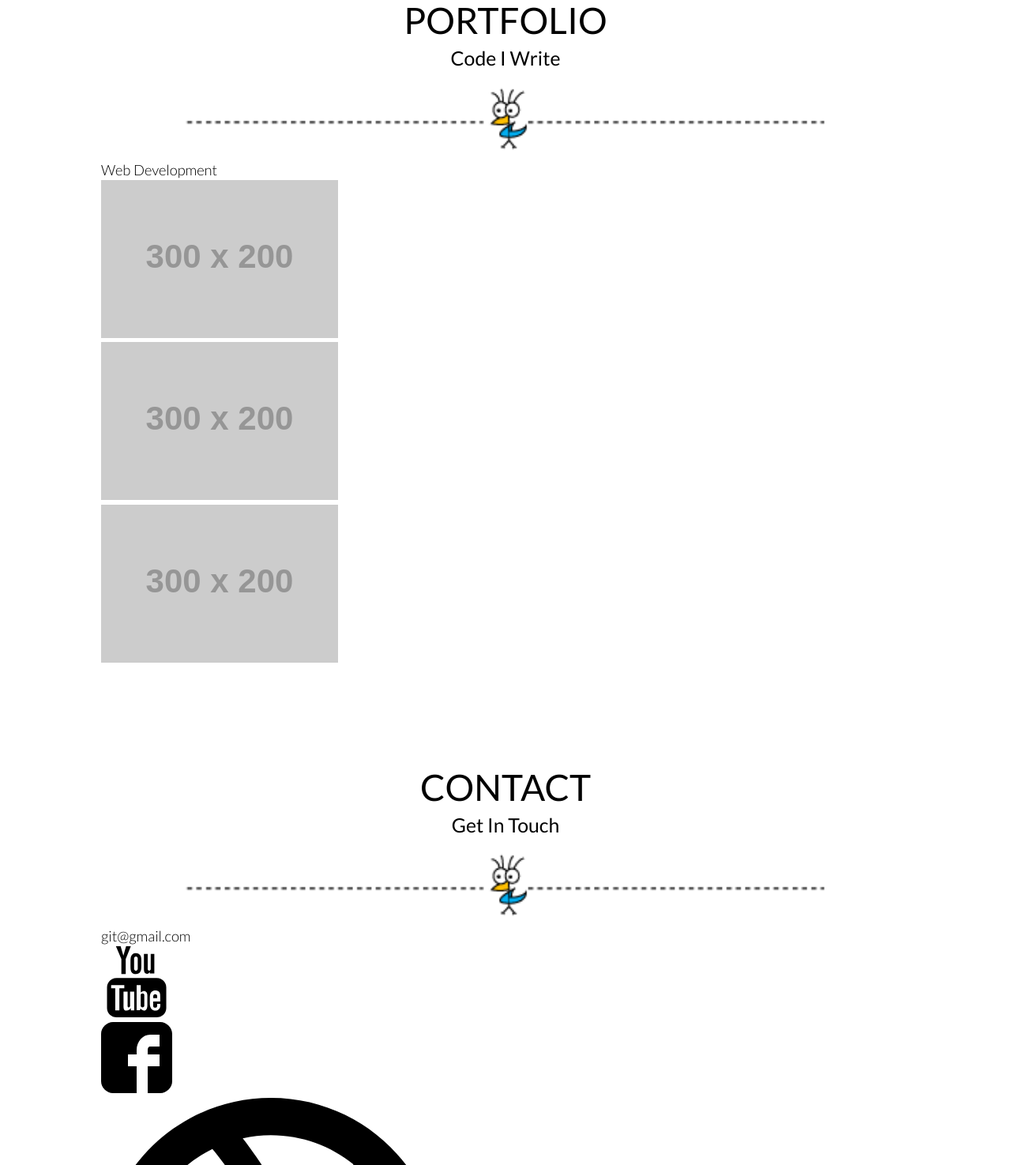
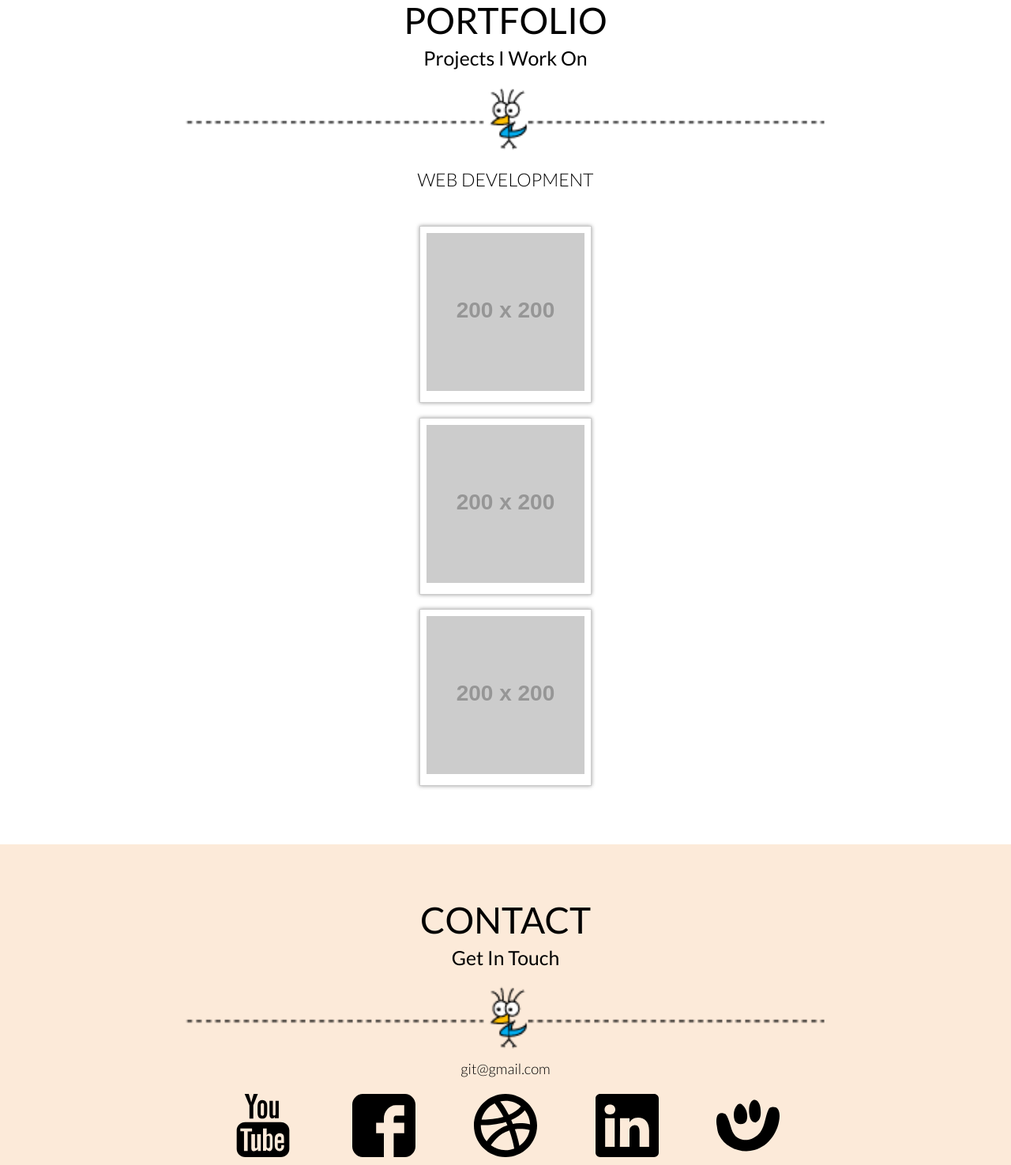
Before and after one commit to KendrickPC/EDKnovember2016, a plain HTML site: page index.html in a window 1280 px wide. Shown: the part 3585-5060 px from the top of the page at 79% size. Drawn offline with Linux system fonts and the light colour scheme; placeholder pictures from the web are drawn by us.

Commit message:
feature: portfolio section edited

```diff
--- a/assets/css/styles.css
+++ b/assets/css/styles.css
@@ -208,6 +208,71 @@ section.#profile div {
 }
 /*end special PROFILE rules*/
 
-/*begin contact us section*/
+/*begin special portfolio rules*/
+section#portfolio h3 {
+	font-weight: 300;
+	text-transform: uppercase;
+	font-size: 1.25em;
+	text-align: center;
+	height: 2em;
+	line-height: 2em;
+	width: 80%;
+	margin: 0 auto;
+}
 
-/*end contact us section*/
+section#portfolio h3:hover {
+	background: #ese3e3;
+}
+
+section#portfolio ul {
+	width: 100%;
+	max-width: 800px;
+	margin: 1em auto;
+	overflow: hidden;
+}
+
+section#portfolio li {
+	width: 80%;
+	max-width: 200px;
+	margin: 1em auto;
+	padding: 1%;
+	border: 1px solid #ccc;
+	-moz-box-shadow: 0 0 5px rgba(0,0,0,0.4);
+	-webkit-box-shadow: 0 0 5px rgba(0,0,0,0.4);
+	box-shadow: 0 0 5px rgba(0,0,0,0.4);
+}
+
+section#portfolio li:hover {
+	-moz-box-shadow: 0 0 10px rgba(0,0,0,0.7);
+	-webkit-box-shadow: 0 0 10px rgba(0,0,0,0.7);
+	box-shadow: 0 0 10px rgba(0,0,0,0.7);
+}
+/*end special portfolio rules*/
+
+
+/*begin special contact rules*/
+section#contact {
+	text-align: center;
+	background: #fcead9;
+	border-bottom: 4em #232323 solid;
+}
+
+section#contact ul {
+	width: 75%;
+	margin: 1em auto;
+	padding: 1em auto;
+	overflow: hidden;
+}
+
+section#contact ul li {
+	float: left;
+	width: 20%;
+}
+
+section#contact ul li a img {
+	display: block;
+	width: 60%;
+	max-width: 80px;
+	margin: auto;
+}
+/*end special contact rules*/
--- a/index.html
+++ b/index.html
@@ -126,24 +126,24 @@
 		<div>
 			<header>
 				<h1>Portfolio</h1>
-				<h2>Code I Write</h2>
+				<h2>Projects I Work On</h2>
 			</header>
 			<article>
 				<h3>Web Development</h3>
 				<ul>
 					<li>
 						<a href="#">
-							<img src="http://placehold.it/300x200" alt="placeholder">
+							<img src="http://placehold.it/200x200" alt="placeholder">
 						</a>
 					</li>
 					<li>
 						<a href="#">
-							<img src="http://placehold.it/300x200" alt="placeholder">
+							<img src="http://placehold.it/200x200" alt="placeholder">
 						</a>
 					</li>
 					<li>
 						<a href="#">
-							<img src="http://placehold.it/300x200" alt="placeholder">
+							<img src="http://placehold.it/200x200" alt="placeholder">
 						</a>
 					</li>
 				</ul>
@@ -172,6 +172,9 @@
 					</li>
 					<li>
 						<a href="#" target="_blank" title="Connect with me on LinkedIn"><img src="assets/images/footer/linkedin-logo.svg" alt="LinkedIn"></a>
+					</li>
+					<li>
+						<a href="#" target="_blank" title="Connect with me on Smile"><img src="assets/images/footer/smile.svg" alt="Smile"></a>
 					</li>
 				</ul>
 			</article>
```
Also changed, not shown: assets/images/footer/smile.svg (added).
